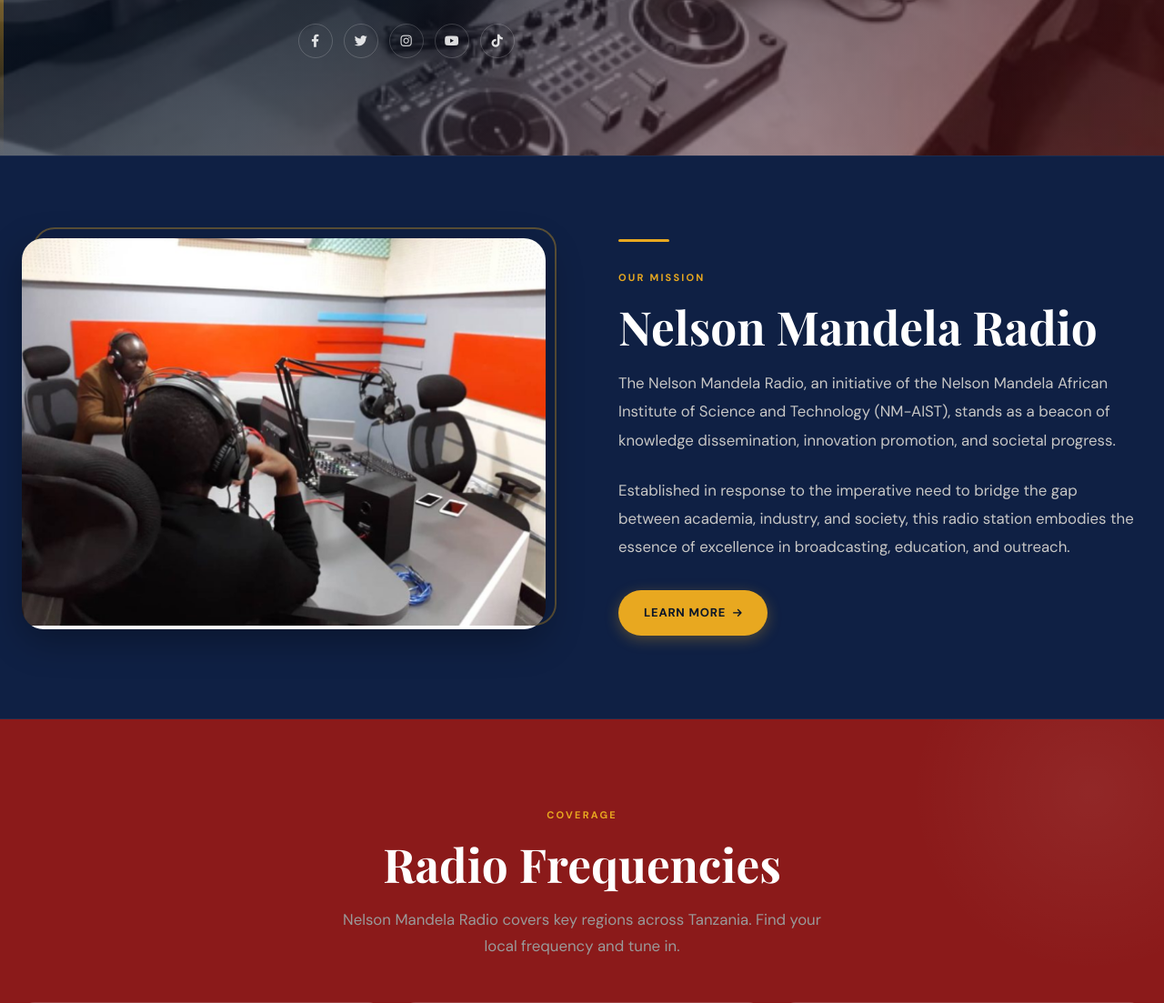
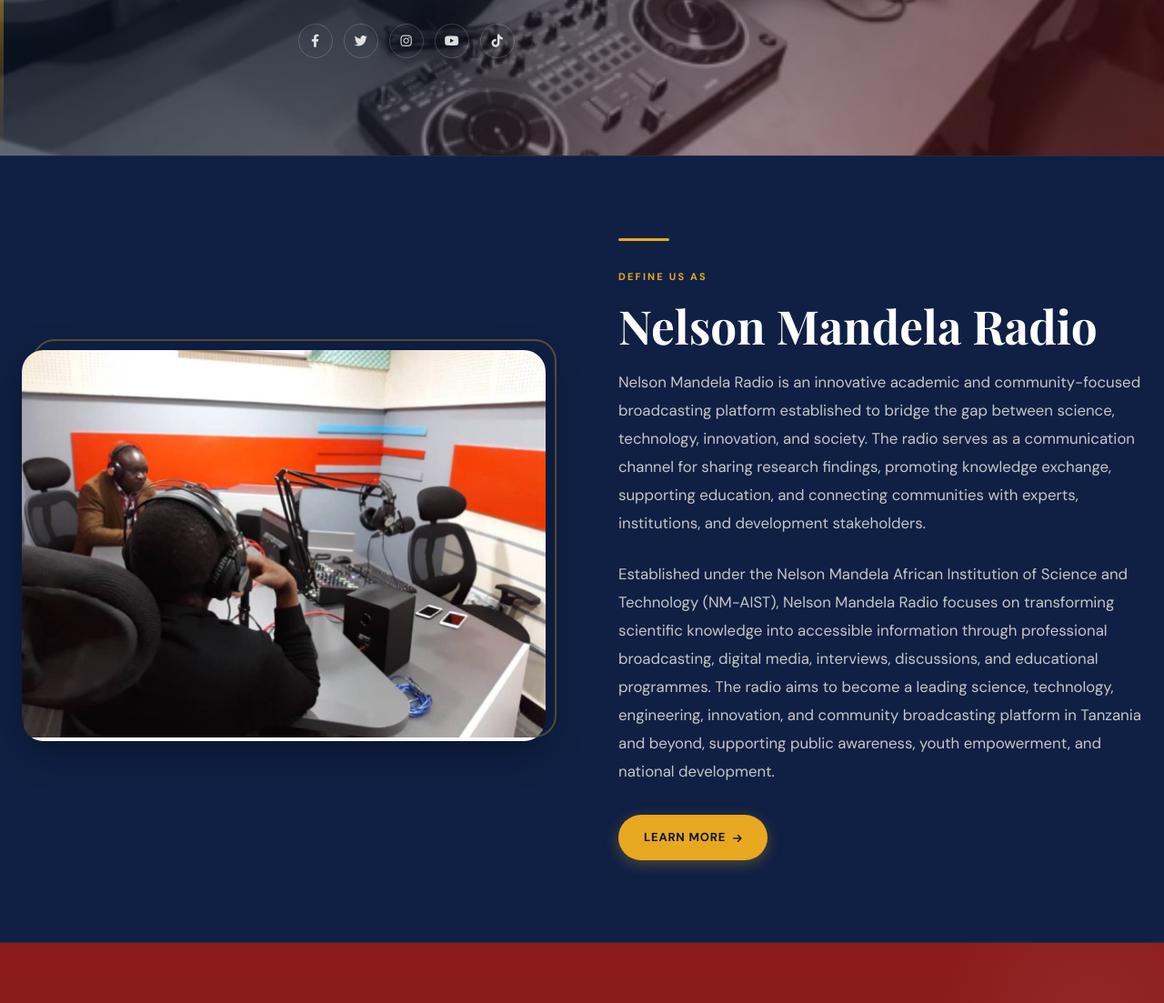
Before and after one commit to DulshanRerg/nm-aist-fm, a Django app: page / in a window 1280 px wide. Shown: the part 629-1732 px from the top of the page at 91% size. Run offline with Django 4.2, Linux system fonts and the light colour scheme; data comes from the database, SQL or seed files in the repository; data that the repository does not hold is empty; some web fonts are replaced.

Commit message:
Change description on home page

```diff
--- a/templates/home.html
+++ b/templates/home.html
@@ -56,10 +56,12 @@
 
       <div class="about-text">
         <div class="gold-divider reveal"></div>
-        <span class="section-label reveal reveal-delay-1">Our Mission</span>
+        <span class="section-label reveal reveal-delay-1">Define Us As</span>
         <h2 class="section-title reveal reveal-delay-1">Nelson Mandela Radio</h2>
-        <p class="reveal reveal-delay-2">The Nelson Mandela Radio, an initiative of the Nelson Mandela African Institute of Science and Technology (NM-AIST), stands as a beacon of knowledge dissemination, innovation promotion, and societal progress.</p>
-        <p class="reveal reveal-delay-3">Established in response to the imperative need to bridge the gap between academia, industry, and society, this radio station embodies the essence of excellence in broadcasting, education, and outreach.</p>
+        <p class="reveal reveal-delay-2">Nelson Mandela Radio is an innovative academic and community-focused broadcasting platform established to bridge the gap between science, technology, innovation, and society.
+                                        The radio serves as a communication channel for sharing research findings, promoting knowledge exchange, supporting education, and connecting communities with experts, institutions, and development stakeholders.</p>
+        <p class="reveal reveal-delay-3">Established under the Nelson Mandela African Institution of Science and Technology (NM-AIST), Nelson Mandela Radio focuses on transforming scientific knowledge into accessible information through professional broadcasting, digital media, interviews, discussions, and educational programmes.
+                                        The radio aims to become a leading science, technology, engineering, innovation, and community broadcasting platform in Tanzania and beyond, supporting public awareness, youth empowerment, and national development.</p>
         <div class="reveal reveal-delay-4">
           <a href="{% url 'about' %}" class="btn btn-primary" style="margin-top:8px;">
             Learn More <i class="fas fa-arrow-right" style="font-size:11px;"></i>
```
Also changed, not shown: templates/about.html (+5 -4 lines).
